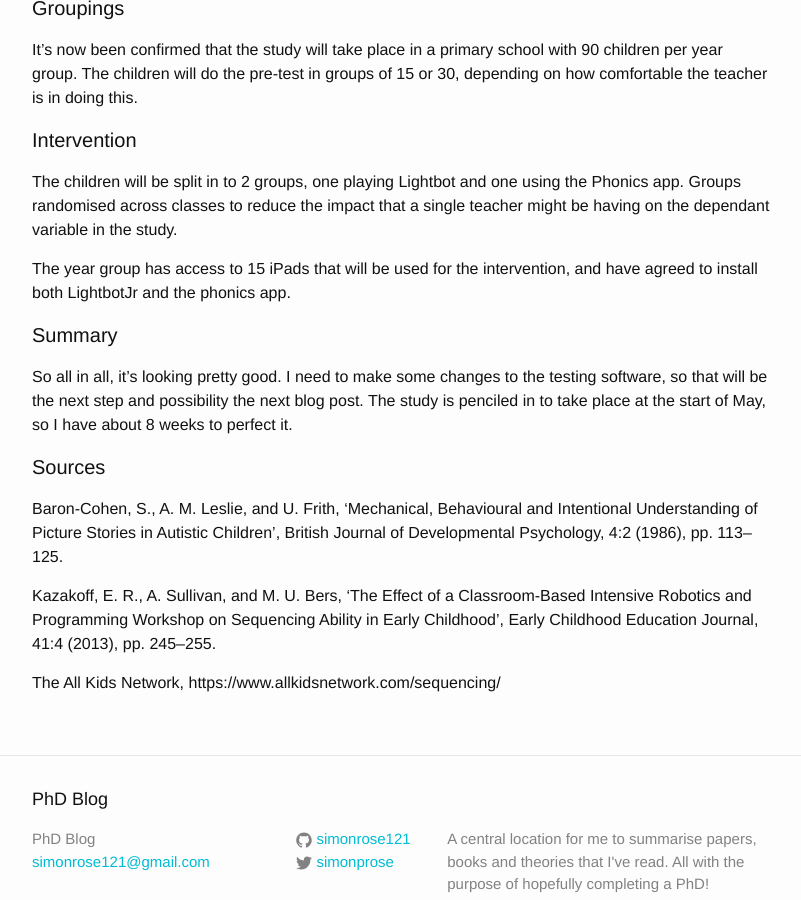
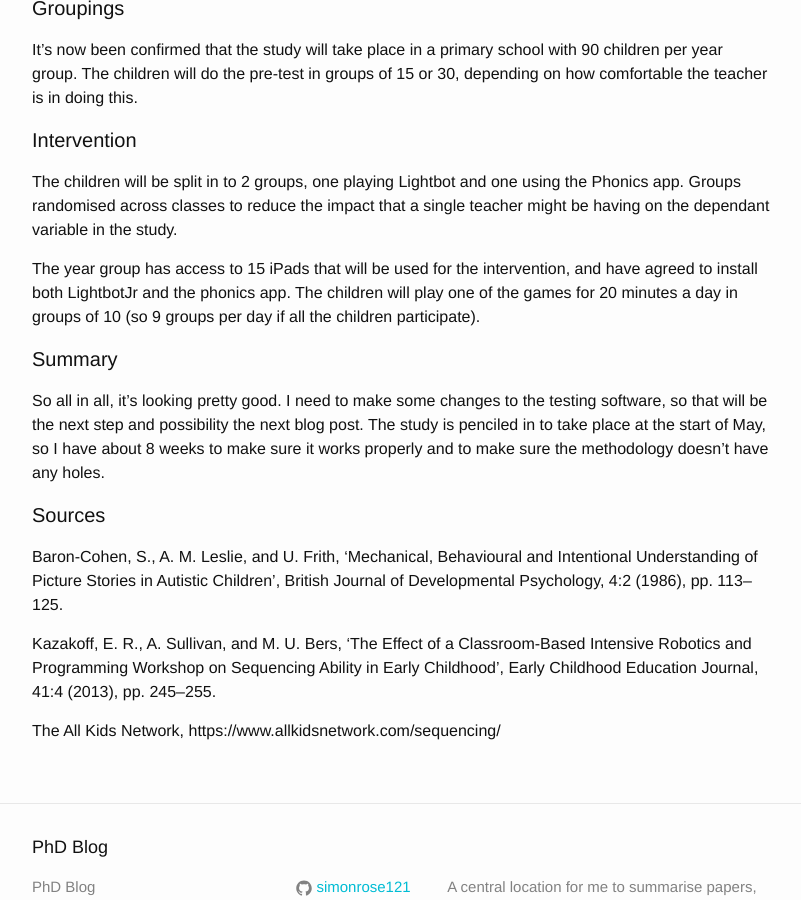
Before and after one commit to simonrose121/phd, a Jekyll site: the page built from _posts/2017-03-10-methodology-answers.md, in a window 1280 px wide and 900 px high, scrolled down 2242 px. Shown: the whole window, without its empty margins (238-1039 px from the left). Built offline with Jekyll 4.4.1, drawn with Linux system fonts in a browser that asks for light colours; some of the changed text lies outside the part shown.

Commit message:
Text updates

```diff
--- a/_posts/2017-03-10-methodology-answers.md
+++ b/_posts/2017-03-10-methodology-answers.md
@@ -9,7 +9,7 @@
 
 #### Formative Testing
 
-I visited a local primary school to test an alpha version of the software that will be used for the pre-and post-test, and to see how children handled LightbotJr. Y1's were given *some* assistance by Y6's, although they were told limit this.
+I visited a local primary school to test an alpha version of the software that will be used for the pre-and post-test, and to see how children handled LightbotJr. Y1's were given *some* assistance by Y6's, but this was supposed to be limited.
 
 The alpha version of the software had:
 
@@ -85,11 +85,11 @@
 
 The children will be split in to 2 groups, one playing Lightbot and one using the Phonics app. Groups randomised across classes to reduce the impact that a single teacher might be having on the dependant variable in the study.
 
-The year group has access to 15 iPads that will be used for the intervention, and have agreed to install both LightbotJr and the phonics app.
+The year group has access to 15 iPads that will be used for the intervention, and have agreed to install both LightbotJr and the phonics app. The children will play one of the games for 20 minutes a day in groups of 10 (so 9 groups per day if all the children participate).
 
 #### Summary
 
-So all in all, it's looking pretty good. I need to make some changes to the testing software, so that will be the next step and possibility the next blog post. The study is penciled in to take place at the start of May, so I have about 8 weeks to perfect it.
+So all in all, it's looking pretty good. I need to make some changes to the testing software, so that will be the next step and possibility the next blog post. The study is penciled in to take place at the start of May, so I have about 8 weeks to make sure it works properly and to make sure the methodology doesn't have any holes.
 
 #### Sources
 
```
Also changed, not shown: other parts of _posts/2017-03-10-methodology-answers.md (+1 -1 lines).
